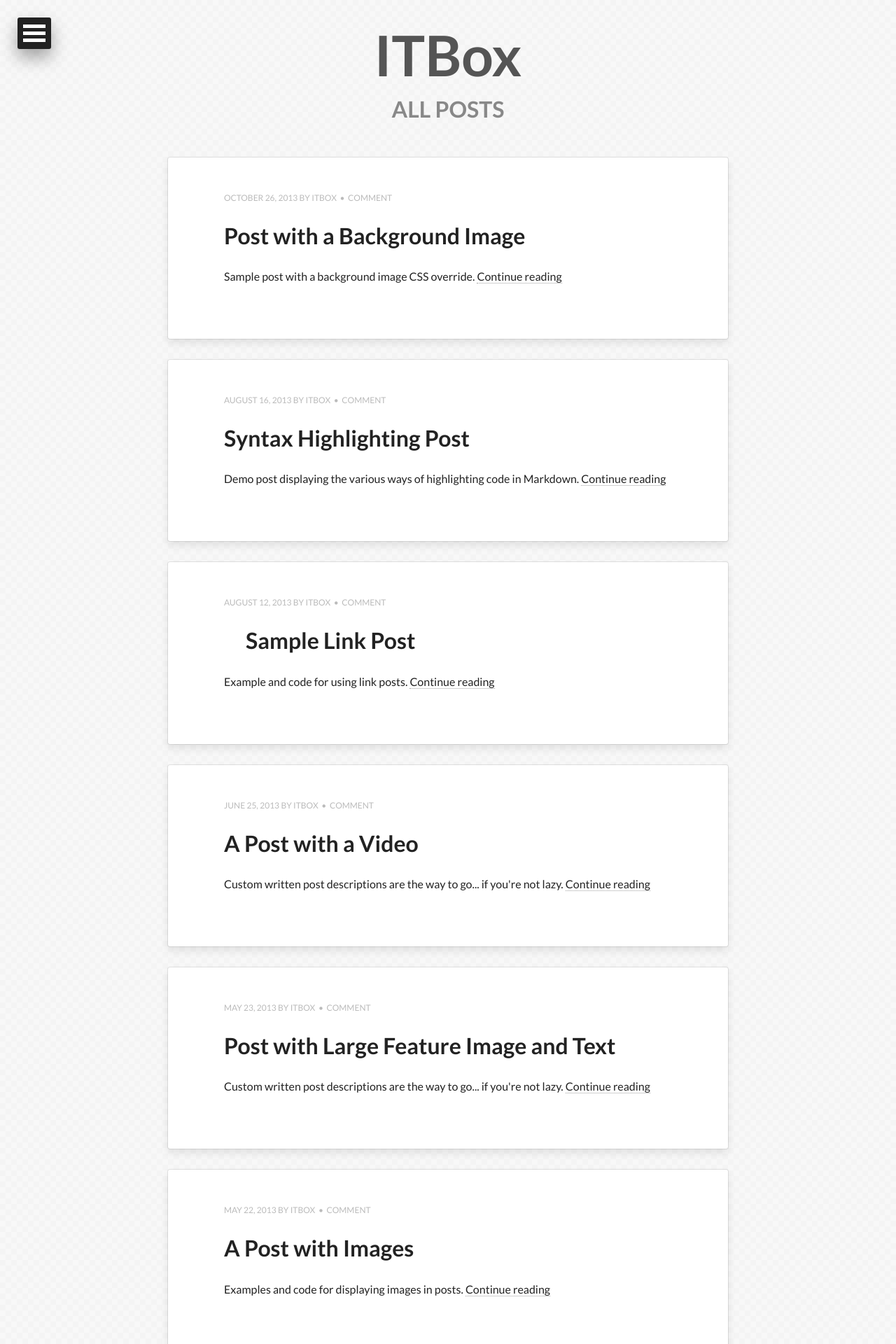
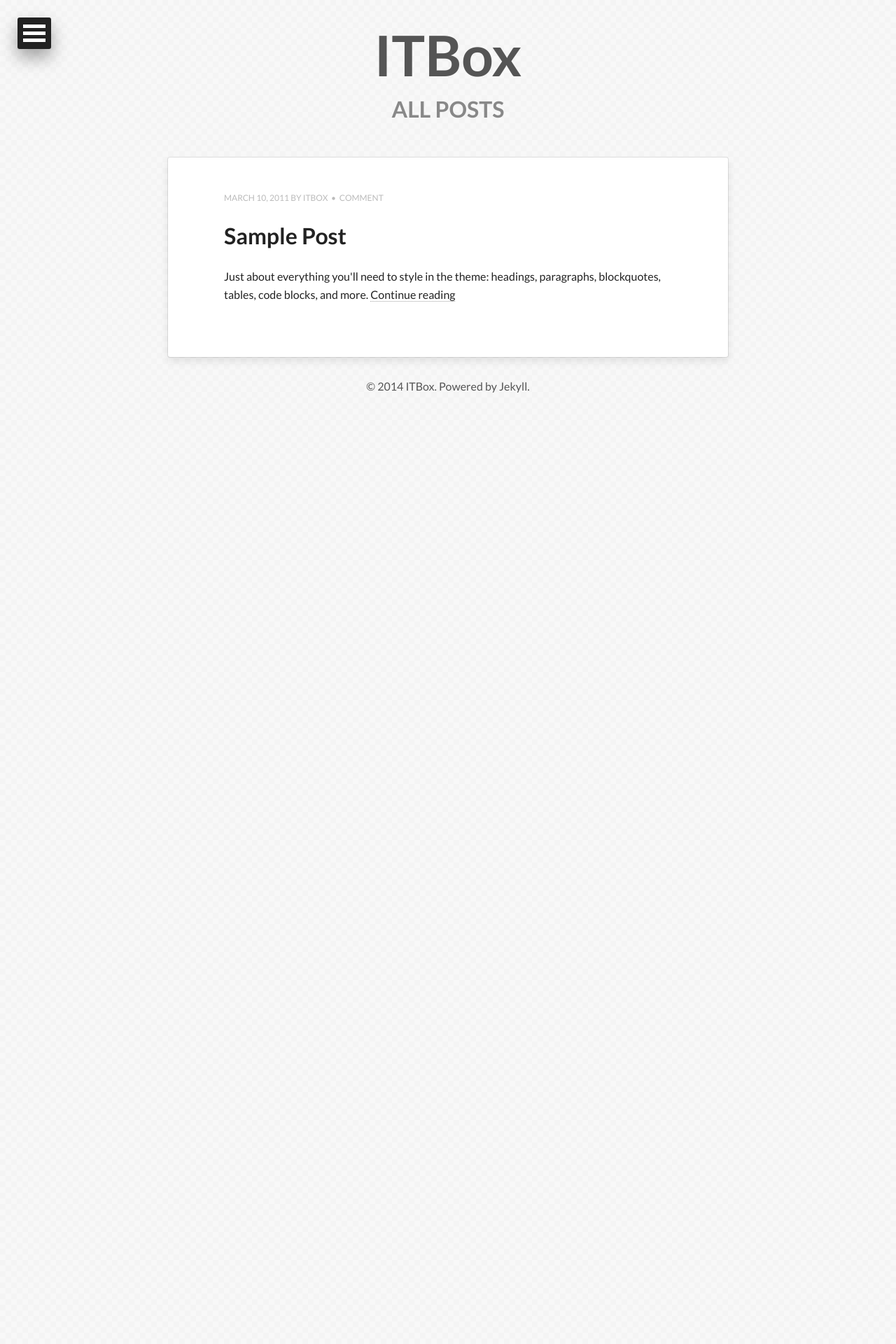
Before and after one commit to ITBox/ITBox.github.io, a Jekyll site: the page built from opensource.html, in a window 1280 px wide. Shown: the top 1920 px of the page at 70% size. Built offline with Jekyll 4.4.1, drawn with Linux system fonts in a browser that asks for light colours; nearby versions of some CDN libraries; after the commit the page ends 900 px from its top, so only the background shows below that; some of the changed text lies outside the part shown.

Commit message:
first commit

```diff
--- a/_config.yml
+++ b/_config.yml
@@ -2,7 +2,7 @@
 description:      分享知识，分享快乐.
 disqus_shortname: itbox857
 #Your site's domain goes here. Leave localhost server or blank when working locally.
-url:              http://itbox.github.io/
+url:              http://itbox.github.io
 
 # Owner/author information
 owner:
--- a/_posts/2011-03-10-sample-post.md
+++ b/_posts/2011-03-10-sample-post.md
@@ -1,10 +1,10 @@
 ---
 layout: post
-category: listview
+category: opensource
 title: Sample Post
 description: "Just about everything you'll need to style in the theme: headings, paragraphs, blockquotes, tables, code blocks, and more."
 modified: 2013-05-31
-tags: [sample post]
+tags: [listview]
 image:
   feature: abstract-3.jpg
   credit: dargadgetz
--- a/archive.html
+++ b/opensource.html
@@ -2,11 +2,11 @@
 layout: post-index
 permalink: /articles/
 title: All Posts
-permalink: /archive/index.html
+permalink: /opensource/index.html
 description: "An archive of posts."
 ---
 
-{% for post in site.posts %}
+{% for post in site.categories.opensource %}
 <article class="hentry">
   <header>
     <div class="entry-meta"><span class="entry-date date published"><time datetime="{{ post.date | date_to_xmlschema }}"><a href="{{ site.url }}{{ post.url }}">{{ post.date | date: "%B %d, %Y" }}</a></time></span><span class="author vcard fn"><a class="url fn" href="{{ site.url }}">{{ site.owner.name }}</a></span>{% if site.disqus_shortname and post.comments %}&nbsp; &bull; &nbsp;<span class="entry-comments"><a href="{{ site.url }}{{ post.url }}#disqus_thread">Comment</a></span>{% endif %}</div><!-- /.entry-meta -->
```
